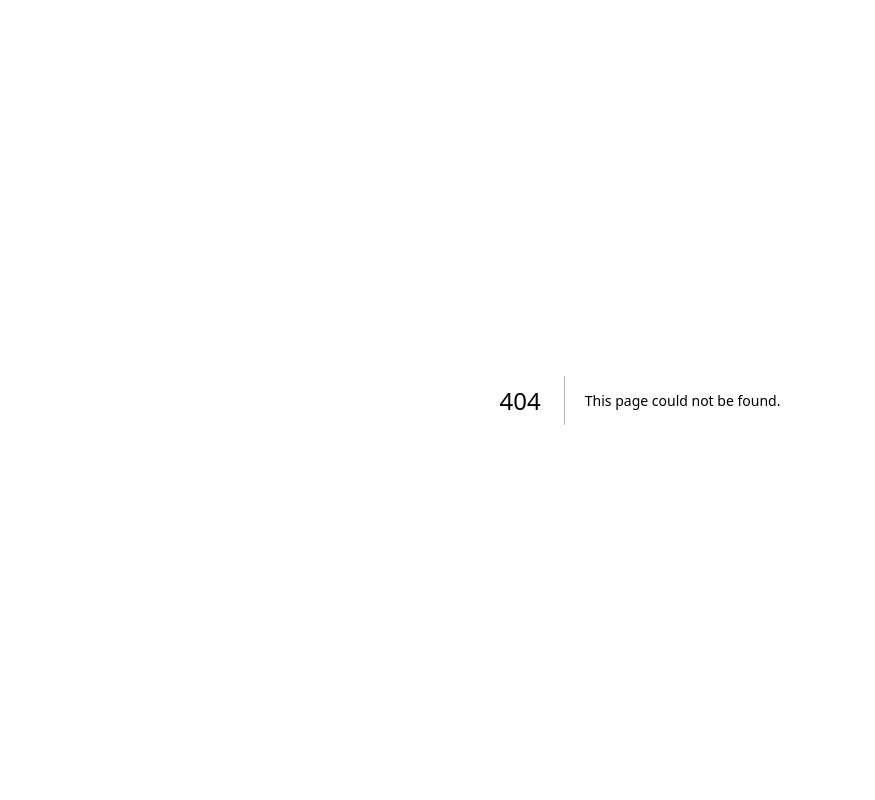
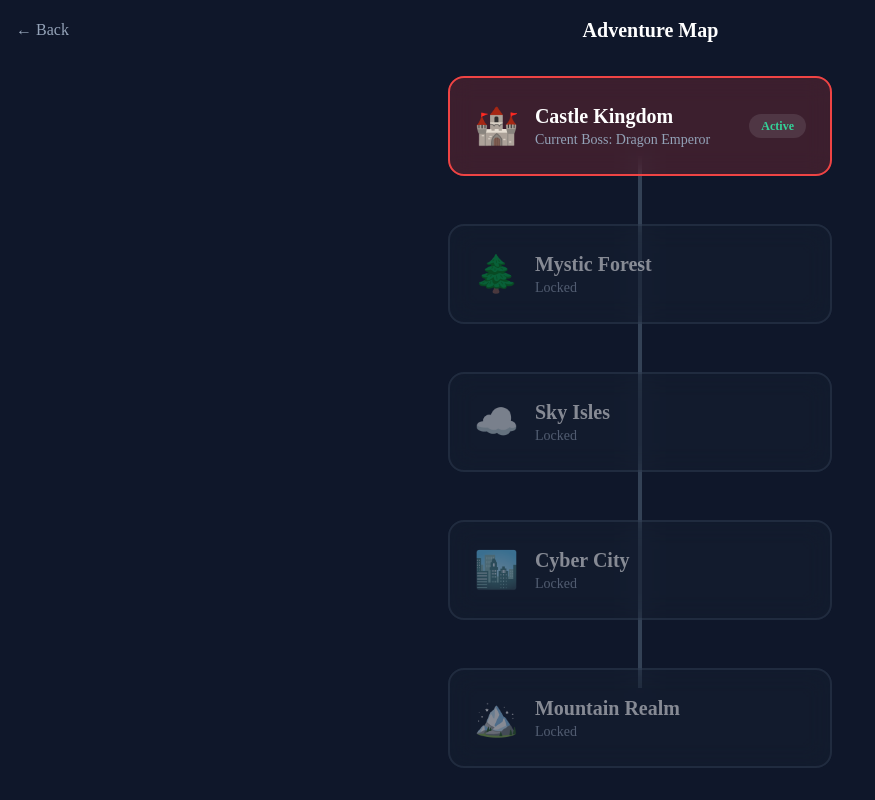
Before and after one commit to AadiJ1in/LatestPTPAL, a Next.js app: page /patient/map in a window 1280 px wide. Before the commit this address had no page. Shown: the whole page, without its empty margins (0-875 px from the left). Built offline with nearby package versions, Linux system fonts and the light colour scheme.

Commit message:
Create page.tsx

```diff
--- /dev/null
+++ b/app/patient/map/page.tsx
@@ -0,0 +1,65 @@
+"use client";
+import { motion } from "framer-motion";
+import { useRouter } from "next/navigation";
+
+const WORLDS = [
+  { id: "castle", name: "Castle Kingdom", color: "border-red-500", bg: "bg-red-500/20", icon: "🏰", boss: "Dragon Emperor", status: "unlocked", day: 30 },
+  { id: "forest", name: "Mystic Forest", color: "border-green-500", bg: "bg-green-500/20", icon: "🌲", boss: "Forest Titan", status: "locked", day: 0 },
+  { id: "sky", name: "Sky Isles", color: "border-blue-500", bg: "bg-blue-500/20", icon: "☁️", boss: "Sky Dragon", status: "locked", day: 0 },
+  { id: "cyber", name: "Cyber City", color: "border-purple-500", bg: "bg-purple-500/20", icon: "🏙️", boss: "Quantum Titan", status: "locked", day: 0 },
+  { id: "mountain", name: "Mountain Realm", color: "border-slate-500", bg: "bg-slate-500/20", icon: "🏔️", boss: "Ancient Mammoth", status: "locked", day: 0 },
+];
+
+export default function WorldMap() {
+  const router = useRouter();
+
+  return (
+    <div className="min-h-screen bg-slate-900 p-4 relative overflow-hidden">
+      <header className="flex justify-between items-center mb-8 text-white">
+         <button onClick={() => router.back()} className="text-slate-400 hover:text-white">← Back</button>
+         <h1 className="text-xl font-bold">Adventure Map</h1>
+         <div className="w-8"></div>
+      </header>
+
+      <div className="relative z-10 max-w-4xl mx-auto">
+        {/* Path Progression Line */}
+        <div className="hidden md:block absolute left-1/2 top-20 bottom-20 w-1 bg-slate-700 -translate-x-1/2 z-0" />
+
+        <div className="space-y-12 relative z-10">
+          {WORLDS.map((world, index) => (
+            <motion.div
+              key={world.id}
+              initial={{ opacity: 0, x: index % 2 === 0 ? -20 : 20 }}
+              animate={{ opacity: 1, x: 0 }}
+              transition={{ delay: index * 0.1 }}
+              className={`relative flex ${index % 2 === 0 ? 'justify-end' : 'justify-start'} md:justify-center`}
+            >
+              <div
+                className={`
+                  w-full md:w-96 p-6 rounded-2xl border-2 backdrop-blur-md cursor-pointer
+                  ${world.status === 'unlocked' ? world.color + ' ' + world.bg : 'border-slate-700 bg-slate-800/50 opacity-50 cursor-not-allowed'}
+                  hover:scale-105 transition-transform
+                `}
+              >
+                <div className="flex items-center gap-4">
+                   <div className="text-4xl">{world.icon}</div>
+                   <div className="flex-1">
+                      <h3 className="text-xl font-bold text-white">{world.name}</h3>
+                      <p className="text-sm text-slate-400">
+                        {world.status === 'unlocked' ? `Current Boss: ${world.boss}` : 'Locked'}
+                      </p>
+                   </div>
+                   {world.status === 'unlocked' && (
+                      <div className="bg-white/10 px-3 py-1 rounded-full text-xs font-bold text-emerald-400">
+                         Active
+                      </div>
+                   )}
+                </div>
+              </div>
+            </motion.div>
+          ))}
+        </div>
+      </div>
+    </div>
+  );
+}
```
